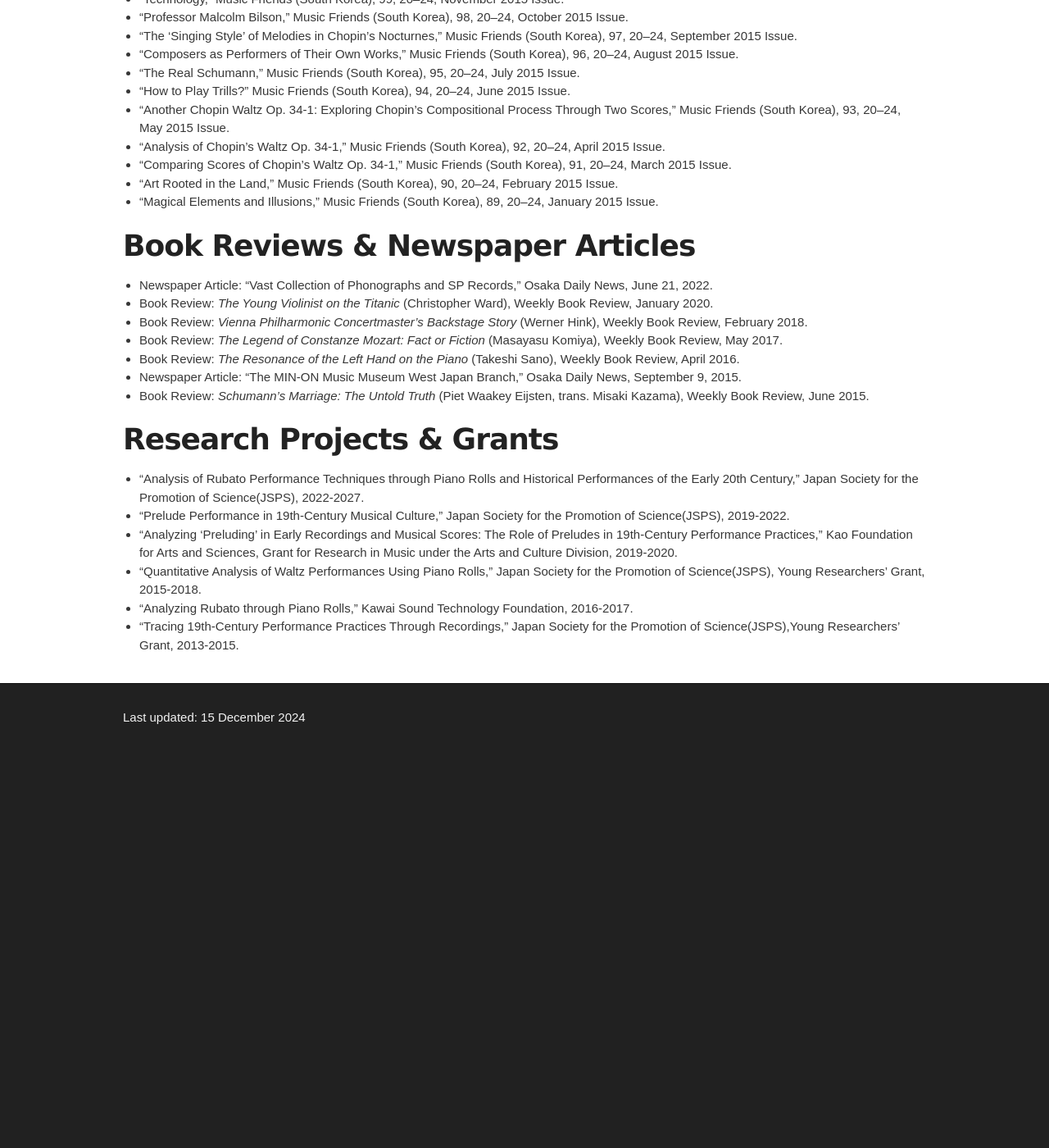
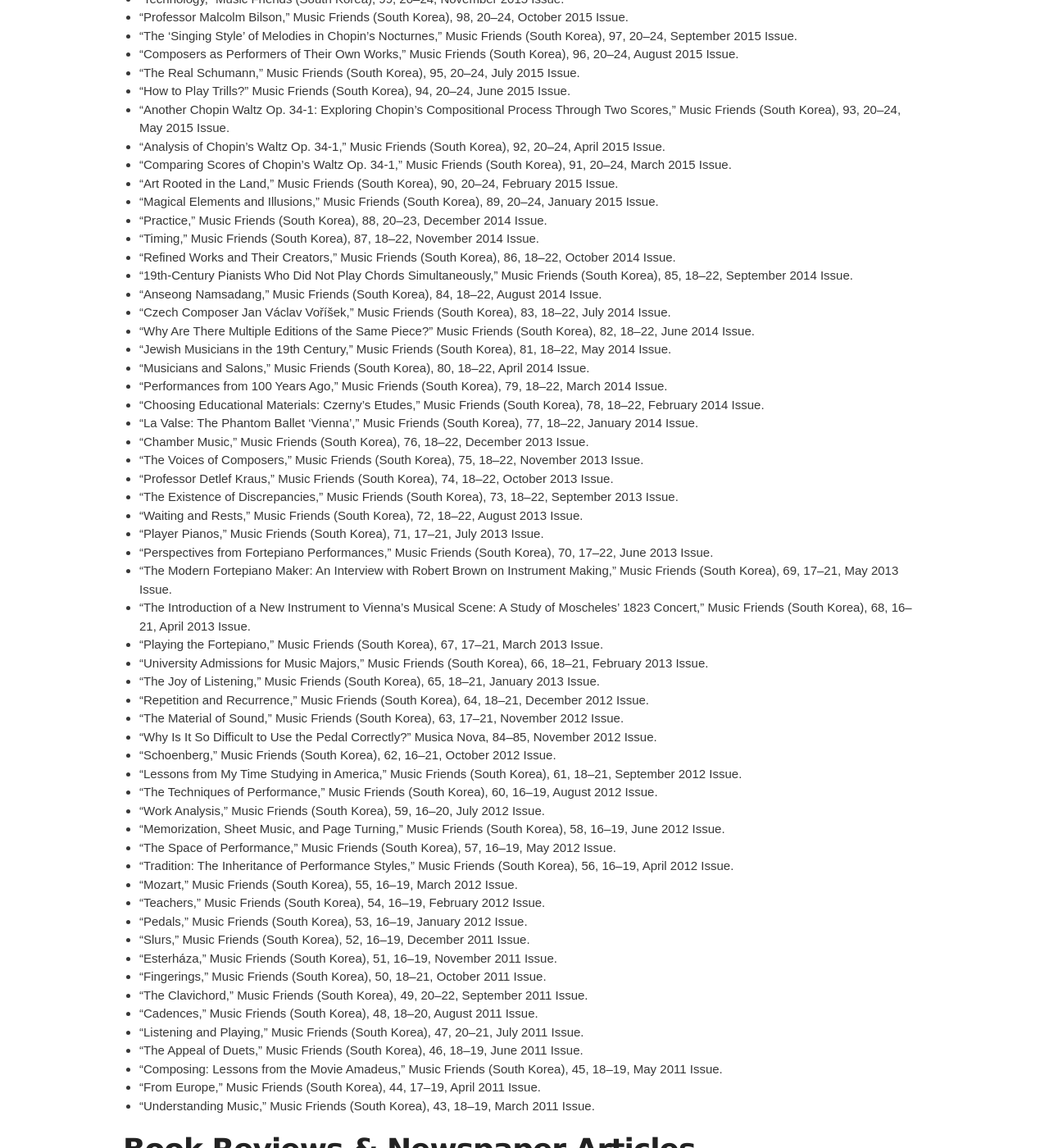
Before and after one commit to akikowashino/akikowashino.github.io, a Jekyll site: the page built from index-en.md, in a window 1280 px wide and 1400 px high, scrolled down 3309 px. Shown: the whole window at 82% size. Built offline with Jekyll 4.4.1, drawn with Linux system fonts in a browser that asks for light colours; before the commit the page ends 4231 px from its top, so only the background shows below that.

Commit message:
Update index-en.md

```diff
--- a/index-en.md
+++ b/index-en.md
@@ -107,6 +107,53 @@
 * "Comparing Scores of Chopin’s Waltz Op. 34-1," Music Friends (South Korea), 91, 20–24, March 2015 Issue.
 * "Art Rooted in the Land," Music Friends (South Korea), 90, 20–24, February 2015 Issue.
 * "Magical Elements and Illusions," Music Friends (South Korea), 89, 20–24, January 2015 Issue.
+* "Practice," Music Friends (South Korea), 88, 20–23, December 2014 Issue.
+* "Timing," Music Friends (South Korea), 87, 18–22, November 2014 Issue.
+* "Refined Works and Their Creators," Music Friends (South Korea), 86, 18–22, October 2014 Issue.
+* "19th-Century Pianists Who Did Not Play Chords Simultaneously," Music Friends (South Korea), 85, 18–22, September 2014 Issue.
+* "Anseong Namsadang," Music Friends (South Korea), 84, 18–22, August 2014 Issue.
+* "Czech Composer Jan Václav Voříšek," Music Friends (South Korea), 83, 18–22, July 2014 Issue.
+* "Why Are There Multiple Editions of the Same Piece?" Music Friends (South Korea), 82, 18–22, June 2014 Issue.
+* "Jewish Musicians in the 19th Century," Music Friends (South Korea), 81, 18–22, May 2014 Issue.
+* "Musicians and Salons," Music Friends (South Korea), 80, 18–22, April 2014 Issue.
+* "Performances from 100 Years Ago," Music Friends (South Korea), 79, 18–22, March 2014 Issue.
+* "Choosing Educational Materials: Czerny's Etudes," Music Friends (South Korea), 78, 18–22, February 2014 Issue.
+* "La Valse: The Phantom Ballet 'Vienna'," Music Friends (South Korea), 77, 18–22, January 2014 Issue.
+* "Chamber Music," Music Friends (South Korea), 76, 18–22, December 2013 Issue.
+* "The Voices of Composers," Music Friends (South Korea), 75, 18–22, November 2013 Issue.
+* "Professor Detlef Kraus," Music Friends (South Korea), 74, 18–22, October 2013 Issue.
+* "The Existence of Discrepancies," Music Friends (South Korea), 73, 18–22, September 2013 Issue.
+* "Waiting and Rests," Music Friends (South Korea), 72, 18–22, August 2013 Issue.
+* "Player Pianos," Music Friends (South Korea), 71, 17–21, July 2013 Issue.
+* "Perspectives from Fortepiano Performances," Music Friends (South Korea), 70, 17–22, June 2013 Issue.
+* "The Modern Fortepiano Maker: An Interview with Robert Brown on Instrument Making," Music Friends (South Korea), 69, 17–21, May 2013 Issue.
+* "The Introduction of a New Instrument to Vienna's Musical Scene: A Study of Moscheles' 1823 Concert," Music Friends (South Korea), 68, 16–21, April 2013 Issue.
+* "Playing the Fortepiano," Music Friends (South Korea), 67, 17–21, March 2013 Issue.
+* "University Admissions for Music Majors," Music Friends (South Korea), 66, 18–21, February 2013 Issue.
+* "The Joy of Listening," Music Friends (South Korea), 65, 18–21, January 2013 Issue.
+* "Repetition and Recurrence," Music Friends (South Korea), 64, 18–21, December 2012 Issue.
+* "The Material of Sound," Music Friends (South Korea), 63, 17–21, November 2012 Issue.
+* "Why Is It So Difficult to Use the Pedal Correctly?" Musica Nova, 84–85, November 2012 Issue.
+* "Schoenberg," Music Friends (South Korea), 62, 16–21, October 2012 Issue.
+* "Lessons from My Time Studying in America," Music Friends (South Korea), 61, 18–21, September 2012 Issue.
+* "The Techniques of Performance," Music Friends (South Korea), 60, 16–19, August 2012 Issue.
+* "Work Analysis," Music Friends (South Korea), 59, 16–20, July 2012 Issue.
+* "Memorization, Sheet Music, and Page Turning," Music Friends (South Korea), 58, 16–19, June 2012 Issue.
+* "The Space of Performance," Music Friends (South Korea), 57, 16–19, May 2012 Issue.
+* "Tradition: The Inheritance of Performance Styles," Music Friends (South Korea), 56, 16–19, April 2012 Issue.
+* "Mozart," Music Friends (South Korea), 55, 16–19, March 2012 Issue.
+* "Teachers," Music Friends (South Korea), 54, 16–19, February 2012 Issue.
+* "Pedals," Music Friends (South Korea), 53, 16–19, January 2012 Issue.
+* "Slurs," Music Friends (South Korea), 52, 16–19, December 2011 Issue.
+* "Esterháza," Music Friends (South Korea), 51, 16–19, November 2011 Issue.
+* "Fingerings," Music Friends (South Korea), 50, 18–21, October 2011 Issue.
+* "The Clavichord," Music Friends (South Korea), 49, 20–22, September 2011 Issue.
+* "Cadences," Music Friends (South Korea), 48, 18–20, August 2011 Issue.
+* "Listening and Playing," Music Friends (South Korea), 47, 20–21, July 2011 Issue.
+* "The Appeal of Duets," Music Friends (South Korea), 46, 18–19, June 2011 Issue.
+* "Composing: Lessons from the Movie Amadeus," Music Friends (South Korea), 45, 18–19, May 2011 Issue.
+* "From Europe," Music Friends (South Korea), 44, 17–19, April 2011 Issue.
+* "Understanding Music," Music Friends (South Korea), 43, 18–19, March 2011 Issue.
 
 # Book Reviews & Newspaper Articles
 * Newspaper Article: "Vast Collection of Phonographs and SP Records," Osaka Daily News, June 21, 2022.
```
